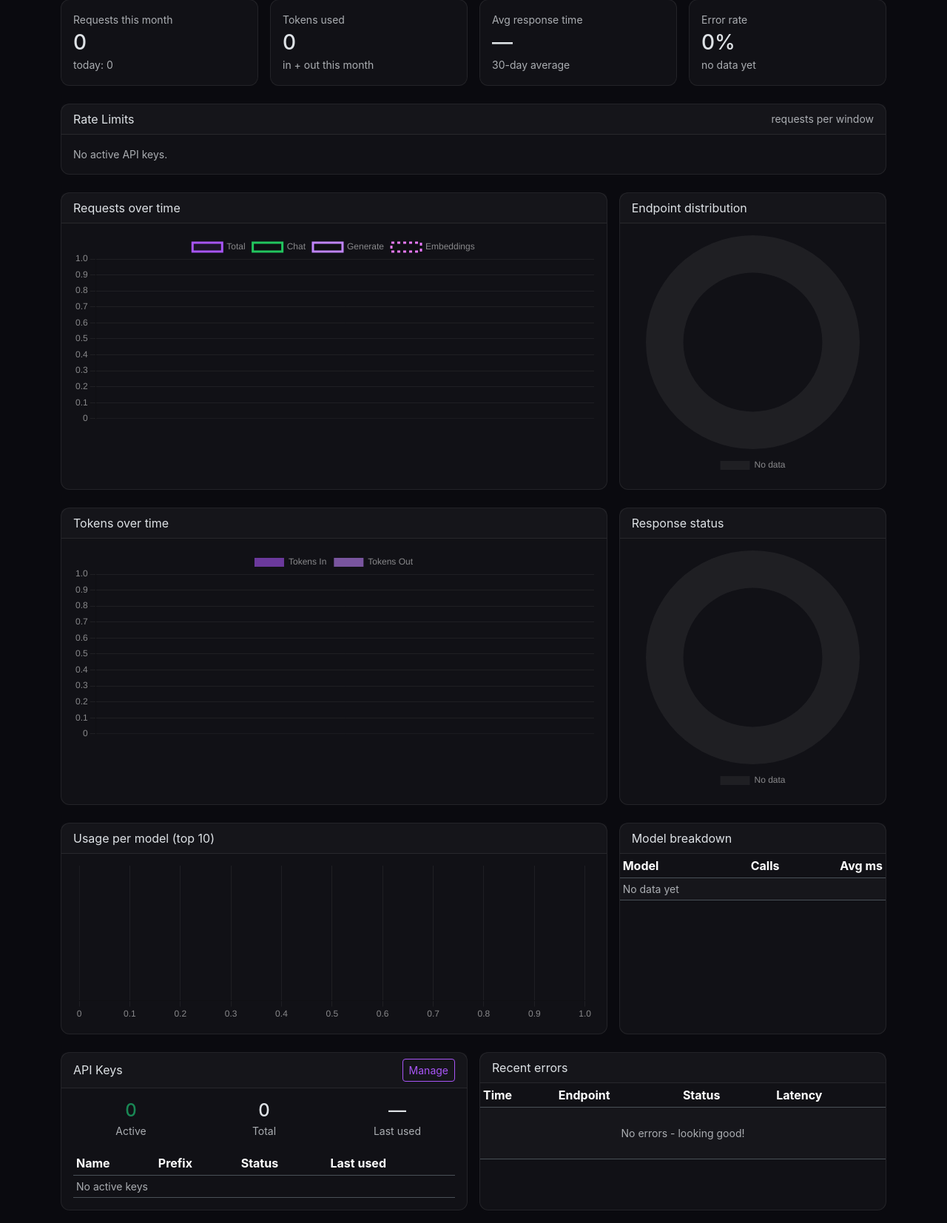
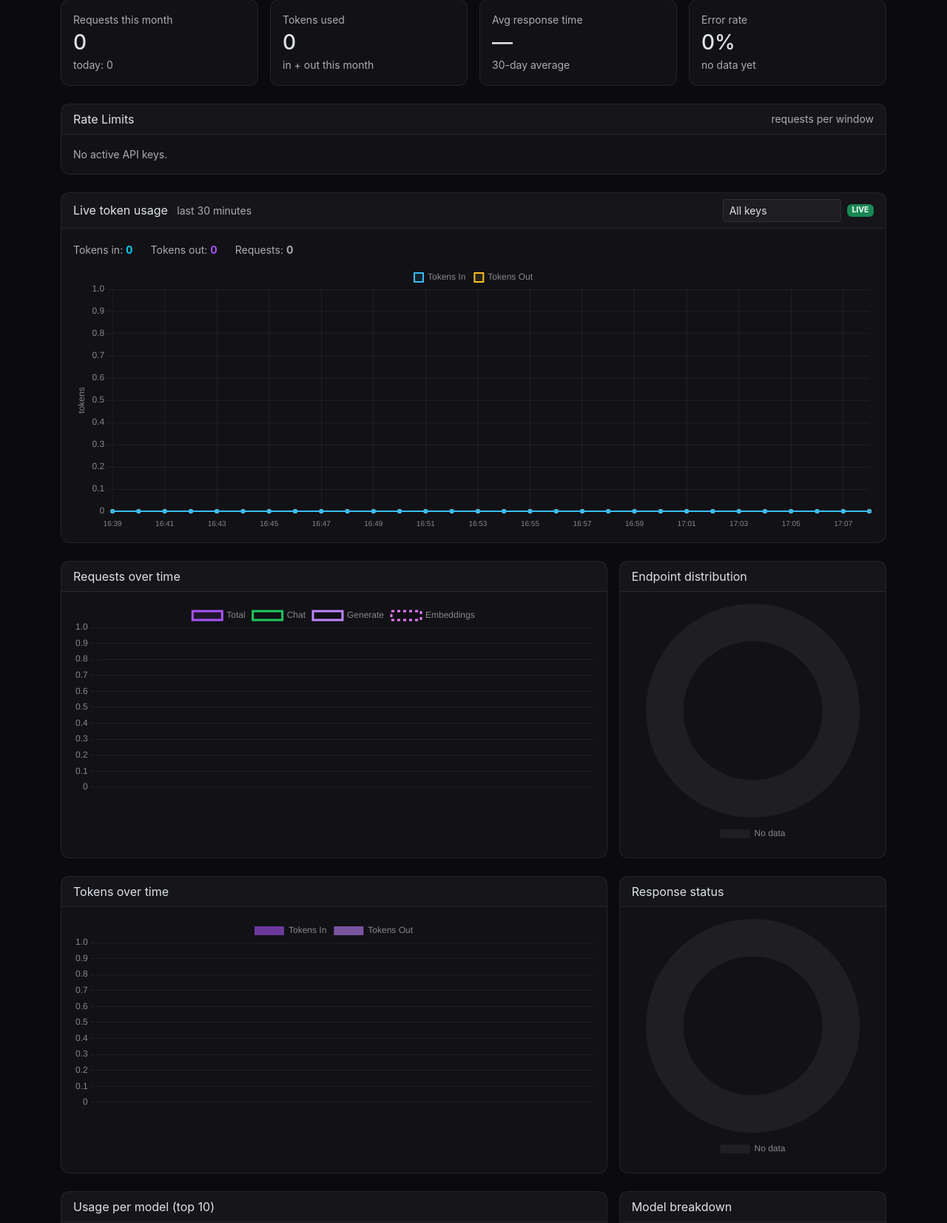
Before and after one commit to edoardoted99/llamapass, a Django app: page /dashboard/ in a window 1280 px wide. Shown: the part 144-1797 px from the top of the page at 74% size. Run offline with Django 5.2, Linux system fonts and the light colour scheme; the visitor is signed in with stand-in values (Sample User, id 1); data comes from the database, SQL or seed files in the repository; data that the repository does not hold is empty.

Commit message:
Add live token monitor to dashboard with per-key filtering
Shows tokens in/out over the last 30 minutes, aggregated per minute,
with auto-refresh every 10s and API key selector dropdown.

Co-Authored-By: Claude Opus 4.6 <noreply@anthropic.com>

```diff
--- a/accounts/dashboard_urls.py
+++ b/accounts/dashboard_urls.py
@@ -11,4 +11,5 @@ urlpatterns = [
     path("test/", account_views.test_api, name="test_api"),
     path("usage/", account_views.usage_guide, name="usage"),
     path("users/", account_views.user_management, name="user_management"),
+    path("api/live-tokens/", account_views.live_tokens, name="live_tokens"),
 ]
--- a/accounts/views.py
+++ b/accounts/views.py
@@ -1,10 +1,12 @@
 import json
+from datetime import timedelta
 
 from django.contrib import messages
 from django.contrib.auth import authenticate, login
 from django.contrib.auth.decorators import login_required
 from django.contrib.auth.models import User
 from django.db.models import Avg, Count, Max, Sum
+from django.http import JsonResponse
 from django.shortcuts import get_object_or_404, redirect, render
 from django.utils import timezone
 
@@ -287,6 +289,40 @@ def usage_guide(request):
 
 
 @login_required
+def live_tokens(request):
+    """Return per-minute token usage for the last 30 minutes, as JSON."""
+    key_prefix = request.GET.get("key", "")
+    now = timezone.now()
+    since = now - timedelta(minutes=30)
+
+    qs = RequestLog.objects.filter(user=request.user, timestamp__gte=since)
+    if key_prefix:
+        qs = qs.filter(api_key_prefix=key_prefix)
+
+    logs = qs.values_list("timestamp", "tokens_in", "tokens_out")
+
+    # Bucket by minute
+    buckets = {}
+    for ts, tok_in, tok_out in logs:
+        minute_key = ts.strftime("%H:%M")
+        if minute_key not in buckets:
+            buckets[minute_key] = {"tokens_in": 0, "tokens_out": 0, "requests": 0}
+        buckets[minute_key]["tokens_in"] += tok_in or 0
+        buckets[minute_key]["tokens_out"] += tok_out or 0
+        buckets[minute_key]["requests"] += 1
+
+    # Build full 30-minute timeline
+    result = []
+    for i in range(30):
+        t = since + timedelta(minutes=i)
+        key = t.strftime("%H:%M")
+        entry = buckets.get(key, {"tokens_in": 0, "tokens_out": 0, "requests": 0})
+        result.append({"minute": key, **entry})
+
+    return JsonResponse({"data": result})
+
+
+@login_required
 def user_management(request):
     if not request.user.is_staff:
         return redirect("dashboard")
--- a/templates/dashboard/index.html
+++ b/templates/dashboard/index.html
@@ -80,6 +80,36 @@
     {% empty %}
     <p class="text-muted mb-0 small">No active API keys.</p>
     {% endfor %}
+  </div>
+</div>
+
+{# ── SECTION 1c: Live Token Monitor ── #}
+<div class="card mb-4">
+  <div class="card-header d-flex justify-content-between align-items-center">
+    <span>Live token usage <small class="text-muted ms-2">last 30 minutes</small></span>
+    <div class="d-flex align-items-center gap-2">
+      <select id="liveKeySelect" class="form-select form-select-sm" style="width: auto; min-width: 160px;">
+        <option value="">All keys</option>
+        {% for key in keys %}
+        <option value="{{ key.prefix }}">{{ key.name }} ({{ key.prefix }}...)</option>
+        {% endfor %}
+      </select>
+      <span id="liveStatus" class="badge bg-success" style="font-size: .65rem;">LIVE</span>
+    </div>
+  </div>
+  <div class="card-body">
+    <div class="row mb-2">
+      <div class="col-auto">
+        <span class="small text-muted">Tokens in: <strong id="liveTotalIn" class="text-info">0</strong></span>
+      </div>
+      <div class="col-auto">
+        <span class="small text-muted">Tokens out: <strong id="liveTotalOut" class="text-warning">0</strong></span>
+      </div>
+      <div class="col-auto">
+        <span class="small text-muted">Requests: <strong id="liveTotalReq">0</strong></span>
+      </div>
+    </div>
+    <canvas id="liveTokensChart" height="100"></canvas>
   </div>
 </div>
 
@@ -433,6 +463,77 @@
     },
     options: { responsive: true, scales: commonScales }
   });
+
+  /* ── 7. Live token monitor ── */
+  const liveCtx = document.getElementById('liveTokensChart');
+  const liveChart = new Chart(liveCtx, {
+    type: 'line',
+    data: {
+      labels: [],
+      datasets: [
+        {
+          label: 'Tokens In',
+          data: [],
+          borderColor: '#38bdf8',
+          backgroundColor: 'rgba(56,189,248,0.1)',
+          fill: true, tension: 0.3, pointRadius: 2, borderWidth: 2
+        },
+        {
+          label: 'Tokens Out',
+          data: [],
+          borderColor: '#fbbf24',
+          backgroundColor: 'rgba(251,191,36,0.1)',
+          fill: true, tension: 0.3, pointRadius: 2, borderWidth: 2
+        }
+      ]
+    },
+    options: {
+      responsive: true,
+      animation: { duration: 400 },
+      interaction: { mode: 'index', intersect: false },
+      scales: {
+        x: { grid: { color: gridColor }, ticks: { maxTicksLimit: 15, font: { size: 10 } } },
+        y: { grid: { color: gridColor }, beginAtZero: true, title: { display: true, text: 'tokens', color: tickColor } }
+      },
+      plugins: {
+        legend: { position: 'top', labels: { boxWidth: 12, padding: 12 } }
+      }
+    }
+  });
+
+  const keySelect = document.getElementById('liveKeySelect');
+  const statusBadge = document.getElementById('liveStatus');
+
+  async function fetchLiveTokens() {
+    const key = keySelect.value;
+    const url = '{% url "live_tokens" %}' + (key ? '?key=' + key : '');
+    try {
+      const resp = await fetch(url);
+      const json = await resp.json();
+      const rows = json.data;
+      liveChart.data.labels = rows.map(r => r.minute);
+      liveChart.data.datasets[0].data = rows.map(r => r.tokens_in);
+      liveChart.data.datasets[1].data = rows.map(r => r.tokens_out);
+      liveChart.update();
+
+      const totalIn = rows.reduce((s, r) => s + r.tokens_in, 0);
+      const totalOut = rows.reduce((s, r) => s + r.tokens_out, 0);
+      const totalReq = rows.reduce((s, r) => s + r.requests, 0);
+      document.getElementById('liveTotalIn').textContent = totalIn.toLocaleString();
+      document.getElementById('liveTotalOut').textContent = totalOut.toLocaleString();
+      document.getElementById('liveTotalReq').textContent = totalReq.toLocaleString();
+
+      statusBadge.className = 'badge bg-success';
+      statusBadge.textContent = 'LIVE';
+    } catch (e) {
+      statusBadge.className = 'badge bg-danger';
+      statusBadge.textContent = 'ERROR';
+    }
+  }
+
+  fetchLiveTokens();
+  setInterval(fetchLiveTokens, 10000);
+  keySelect.addEventListener('change', fetchLiveTokens);
 })();
 </script>
 {% endblock %}
```
